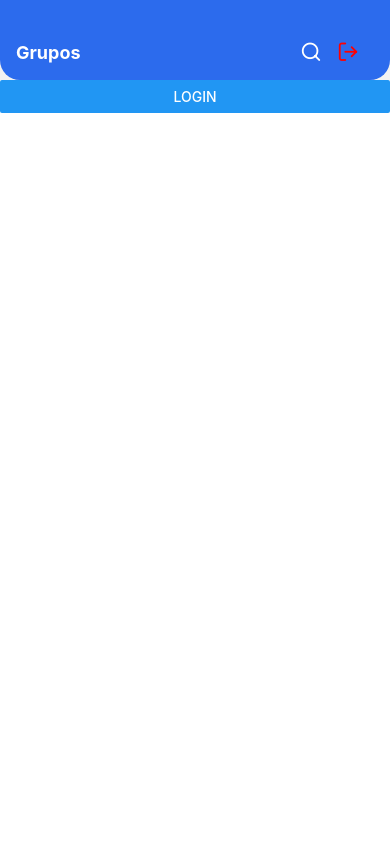
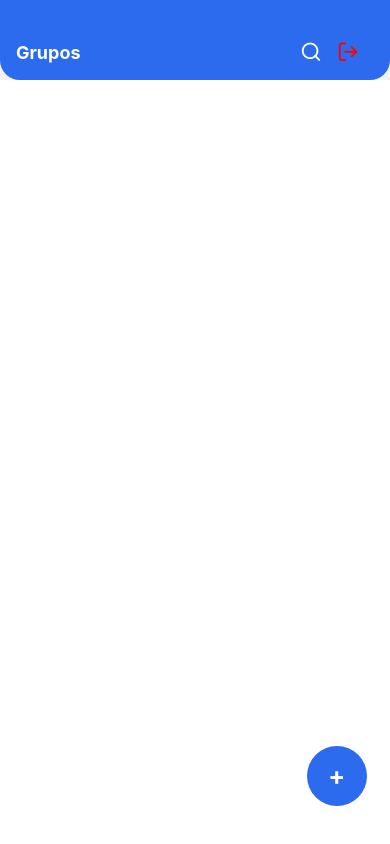
Before and after one commit to israelsilva282/chat-group-mobile, a React Native app: screen /ChatRoom in a window 390 px wide. Built offline with nearby package versions, Linux system fonts and the light colour scheme.

Commit message:
Adicionado modal para criar sala

```diff
--- /dev/null
+++ b/src/components/FabButton/index.js
@@ -0,0 +1,38 @@
+import { StyleSheet, Text, TouchableOpacity, View } from 'react-native';
+
+export default function FabButton({ setVisible }) {
+    function handleNavigateButton() {
+        setVisible();
+    }
+
+    return (
+        <TouchableOpacity
+            style={styles.containerButton}
+            activeOpacity={0.9}
+            onPress={handleNavigateButton}
+        >
+            <View>
+                <Text style={styles.text}>+</Text>
+            </View>
+        </TouchableOpacity>
+    );
+}
+
+const styles = StyleSheet.create({
+    containerButton: {
+        backgroundColor: '#2C6BED',
+        width: 60,
+        height: 60,
+        borderRadius: 30,
+        justifyContent: 'center',
+        alignItems: 'center',
+        position: 'absolute',
+        bottom: '5%',
+        right: '6%',
+    },
+    text: {
+        fontSize: 25,
+        color: '#fff',
+        fontWeight: 'bold',
+    }
+})
--- /dev/null
+++ b/src/components/ModalNewRoom/index.js
@@ -0,0 +1,130 @@
+import { useEffect, useRef, useState } from 'react';
+import {
+    Animated,
+    Easing,
+    Modal,
+    StyleSheet,
+    Text,
+    TextInput,
+    TouchableOpacity,
+    TouchableWithoutFeedback,
+    View
+} from 'react-native';
+
+export default function ModalNewRoom({ setVisible, visible }) {
+    const [roomName, setRoomName] = useState('');
+
+    // animação do fundo
+    const fadeAnim = useRef(new Animated.Value(0)).current;
+    // animação do conteúdo (slide up)
+    const slideAnim = useRef(new Animated.Value(300)).current;
+
+    useEffect(() => {
+        if (visible) {
+            // entra
+            Animated.parallel([
+                Animated.timing(fadeAnim, {
+                    toValue: 1,
+                    duration: 250,
+                    useNativeDriver: true,
+                }),
+                Animated.spring(slideAnim, {
+                    toValue: 0,
+                    bounciness: 0,
+                    useNativeDriver: true,
+                }),
+            ]).start();
+        } else {
+            // sai
+            Animated.parallel([
+                Animated.timing(fadeAnim, {
+                    toValue: 0,
+                    duration: 200,
+                    useNativeDriver: true,
+                }),
+                Animated.timing(slideAnim, {
+                    toValue: 300,
+                    duration: 200,
+                    easing: Easing.ease,
+                    useNativeDriver: true,
+                }),
+            ]).start();
+        }
+    }, [visible]);
+
+    return (
+        <Modal visible={visible} transparent animationType="none">
+            <Animated.View style={[styles.container, { opacity: fadeAnim }]}>
+                {/* Fecha clicando fora */}
+                <TouchableWithoutFeedback onPress={setVisible}>
+                    <View style={styles.modal} />
+                </TouchableWithoutFeedback>
+
+                <Animated.View
+                    style={[
+                        styles.modalContent,
+                        { transform: [{ translateY: slideAnim }] },
+                    ]}
+                >
+                    <Text style={styles.title}>Criar um novo grupo?</Text>
+
+                    <TextInput
+                        value={roomName}
+                        onChangeText={setRoomName}
+                        placeholder="Nome da sala"
+                        style={styles.input}
+                    />
+
+                    <TouchableOpacity style={styles.buttonCreate}>
+                        <Text style={styles.buttonText}>Criar sala</Text>
+                    </TouchableOpacity>
+                </Animated.View>
+            </Animated.View>
+        </Modal>
+    );
+}
+
+const styles = StyleSheet.create({
+    container: {
+        flex: 1,
+        backgroundColor: 'rgba(34,34,34,0.4)',
+        justifyContent: 'flex-end', // conteúdo vem de baixo
+    },
+    modal: {
+        ...StyleSheet.absoluteFillObject,
+    },
+    modalContent: {
+        backgroundColor: '#fff',
+        padding: 20,
+        paddingBottom: 40,
+        borderTopLeftRadius: 12,
+        borderTopRightRadius: 12,
+        elevation: 8,
+    },
+    title: {
+        textAlign: 'center',
+        fontWeight: 'bold',
+        fontSize: 20,
+        marginBottom: 10,
+    },
+    input: {
+        borderRadius: 4,
+        height: 45,
+        backgroundColor: '#DDD',
+        marginVertical: 15,
+        fontSize: 16,
+        paddingHorizontal: 10,
+    },
+    buttonCreate: {
+        borderRadius: 6,
+        backgroundColor: '#2C6BED',
+        height: 45,
+        justifyContent: 'center',
+        alignItems: 'center',
+    },
+    buttonText: {
+        color: '#fff',
+        fontSize: 18,
+        fontWeight: 'bold',
+    },
+});
--- a/src/pages/ChatRoom/index.js
+++ b/src/pages/ChatRoom/index.js
@@ -1,15 +1,20 @@
 import { useNavigation } from '@react-navigation/native';
-import { Button, StyleSheet } from 'react-native';
-import { SafeAreaView } from 'react-native-safe-area-context';
+import { useState } from 'react';
+import { StyleSheet, View } from 'react-native';
+import FabButton from '../../components/FabButton';
+import ModalNewRoom from '../../components/ModalNewRoom';
 
 export default function ChatRoom() {
     const navigation = useNavigation();
 
+    const [modalVisible, setModalVisible] = useState(false);
+
     return (
-        <SafeAreaView style={styles.container}>
-            <Button title='Login' onPress={() => navigation.navigate('SignIn')} />
+        <View style={styles.container}>
+            <FabButton setVisible={() => setModalVisible(true)} />
 
-        </SafeAreaView>
+            <ModalNewRoom setVisible={() => setModalVisible(false)} visible={modalVisible} />
+        </View>
     );
 }
 
```
